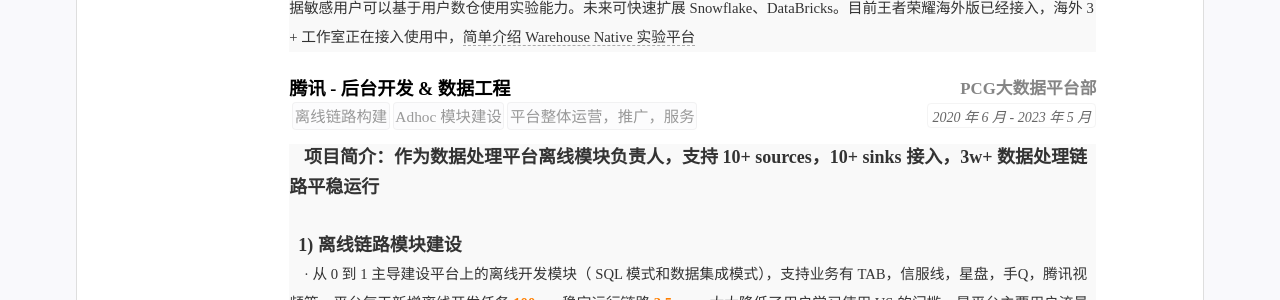
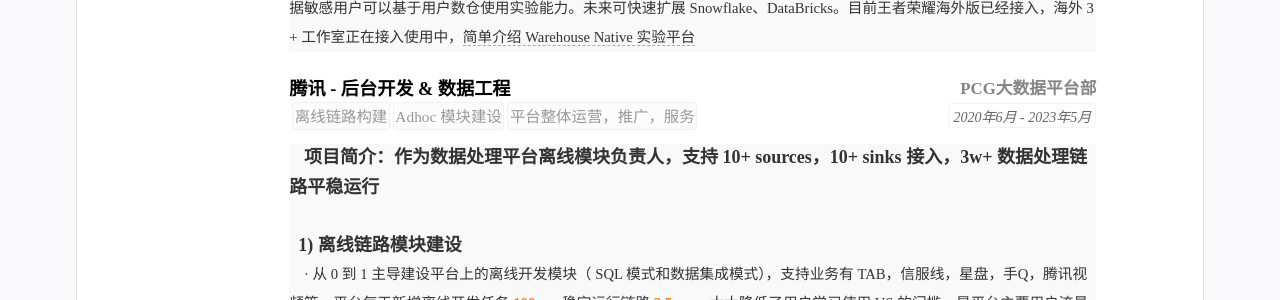
Before and after one commit to kuailexiaoshenxian/cn-wx-cv, a Jekyll site: the page built from index.html, in a window 1280 px wide. Shown: the part 1142-1442 px from the top of the page. Built offline with Jekyll 4.4.1, drawn with Linux system fonts in a browser that asks for light colours.

Commit message:
Update resume.yml

```diff
--- a/_data/resume.yml
+++ b/_data/resume.yml
@@ -111,7 +111,7 @@ main: #简历主要内容，
             <br>
   - title: <font face="华文细黑粗体">腾讯 - 后台开发 & 数据工程</font>
     sub: <font face="楷体">PCG大数据平台部</font>
-    duration:  <font face="汉仪楷体">2020 年 6 月 - 2023 年 5 月</font>
+    duration:  <font face="汉仪楷体">2020年6月 - 2023年5月</font>
     tags:
     - <font face="黑体">离线链路构建</font>
     - <font face="黑体">Adhoc 模块建设</font>
```
